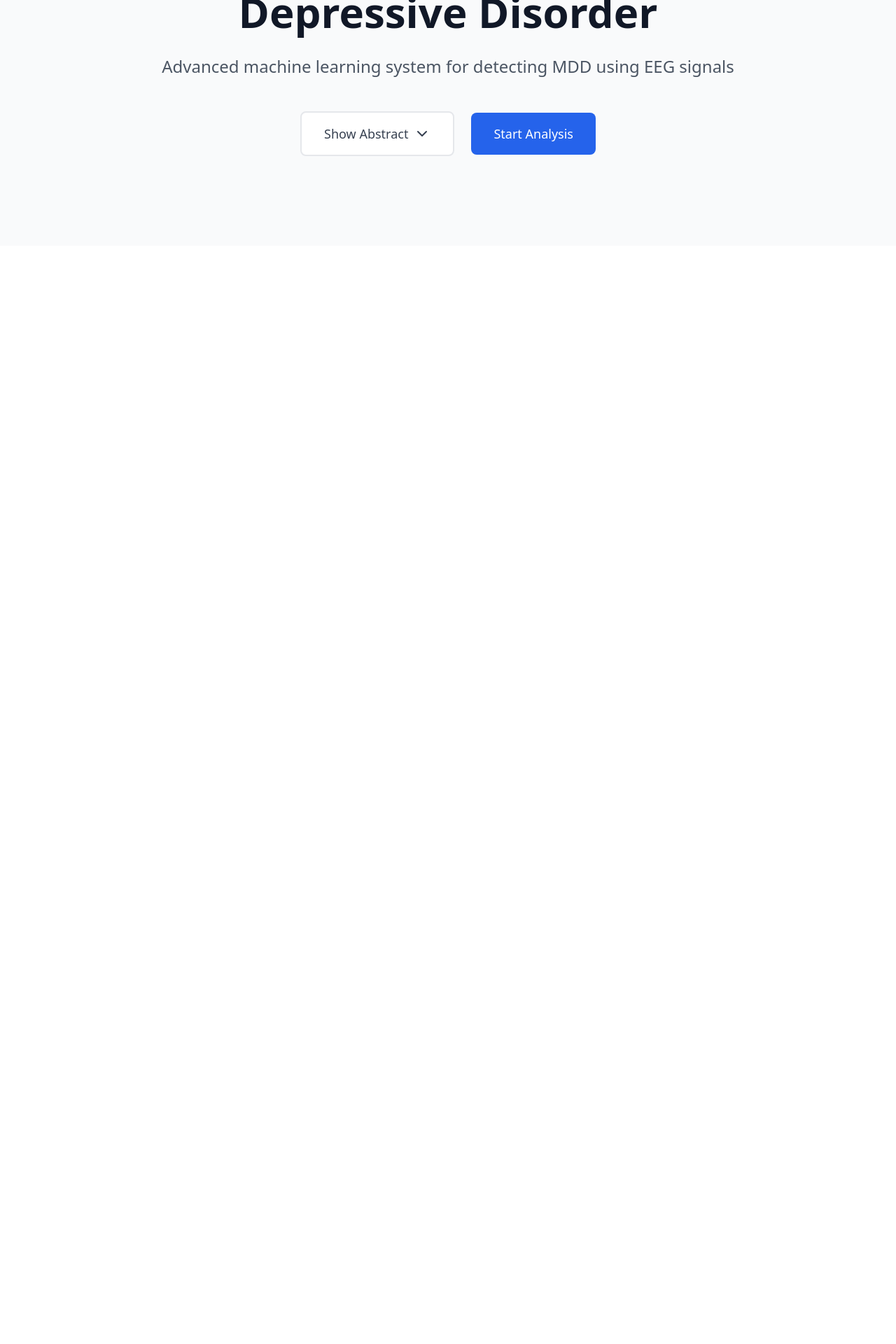
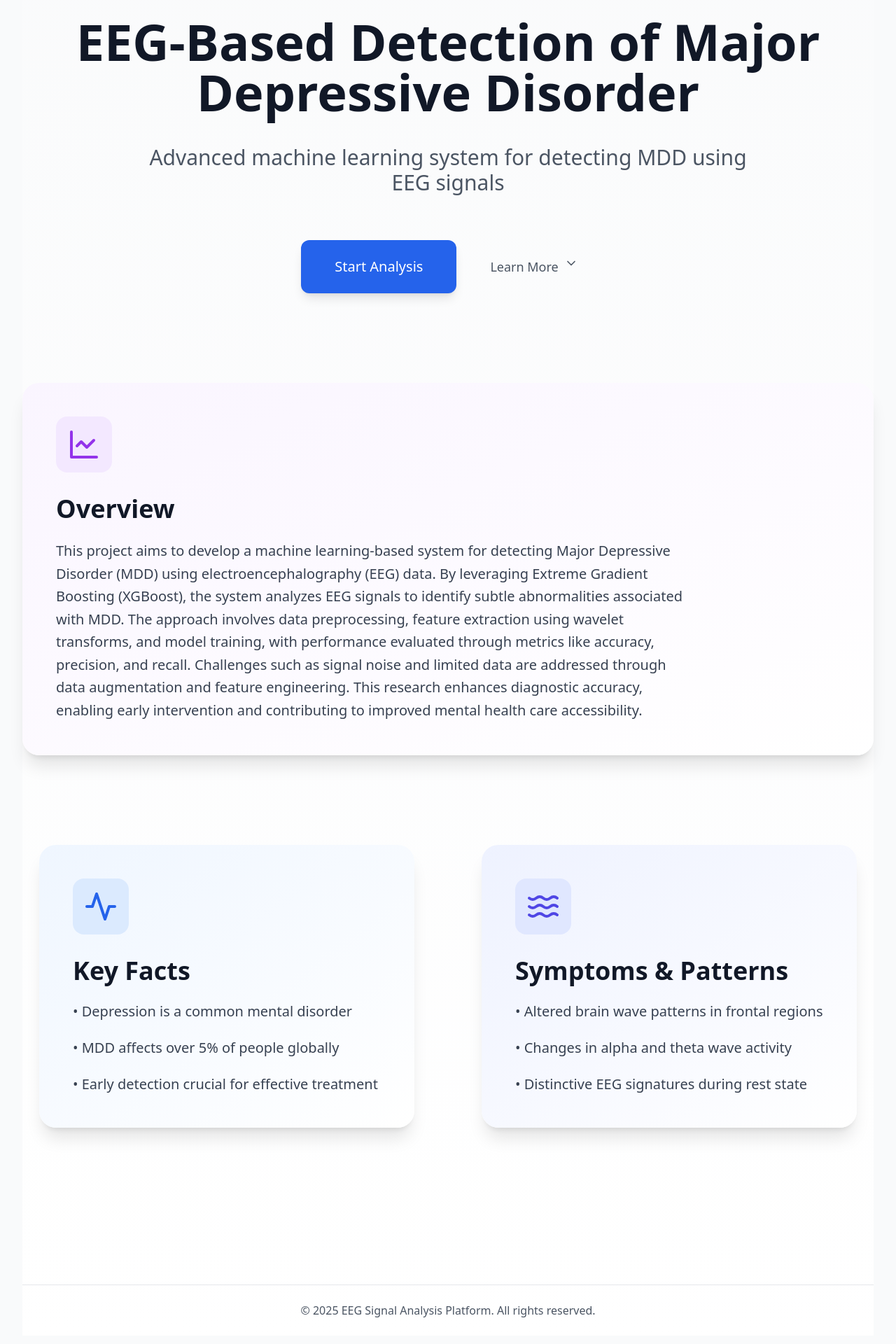
Before and after one commit to ksai-krishna/eeg_based_mdd_detection, a React (Vite) app: page / in a window 1280 px wide. Shown: the part 480-2400 px from the top of the page at 70% size. Before the commit the page ends 831 px from the top, so only its background shows below. Built offline with nearby package versions, Linux system fonts and the light colour scheme.

Commit message:
Removed abstract and added facts in home page

```diff
--- a/src/components/HomePage.tsx
+++ b/src/components/HomePage.tsx
@@ -1,67 +1,101 @@
-import React, { useState } from 'react';
+import React, { useRef } from 'react';
 import { useNavigate } from 'react-router-dom';
-import { Brain, ChevronDown, ChevronUp } from 'lucide-react';
+import { Brain, Activity, LineChart, Waves, ChevronDown } from 'lucide-react';
 
 const HomePage = () => {
-  const [showAbstract, setShowAbstract] = useState(false);
   const navigate = useNavigate();
+  const overviewRef = useRef(null);
+
+  const scrollToOverview = () => {
+    overviewRef.current?.scrollIntoView({ behavior: 'smooth' });
+  };
 
   return (
-    <div className="container mx-auto px-4 min-h-[calc(100vh-8rem)]">
-      <div className="flex flex-col items-center justify-center py-16 lg:py-24">
-        <div className="text-center max-w-5xl w-full">
-          <div className="inline-block p-6 lg:p-8 rounded-full bg-blue-100 mb-8 lg:mb-12">
-            <Brain className="h-20 w-20 lg:h-24 lg:w-24 text-blue-600" />
+    <div className="min-h-screen bg-gradient-to-b from-gray-50 to-white">
+      {/* Hero Section */}
+      <div className="container mx-auto px-6 py-24 lg:py-32">
+        <div className="text-center max-w-6xl mx-auto">
+          <div className="inline-block p-8 lg:p-10 rounded-full bg-blue-100 mb-10 lg:mb-16">
+            <Brain className="h-24 w-24 lg:h-32 lg:w-32 text-blue-600" />
           </div>
-          <h1 className="text-4xl lg:text-6xl font-bold text-gray-900 mb-6 lg:mb-8 leading-tight">
+          <h1 className="text-5xl lg:text-7xl font-bold text-gray-900 mb-8 lg:mb-10 leading-tight">
             EEG-Based Detection of Major Depressive Disorder
           </h1>
-          <p className="text-xl lg:text-2xl text-gray-600 mb-12 max-w-4xl mx-auto leading-relaxed">
+          <p className="text-2xl lg:text-3xl text-gray-600 mb-12 lg:mb-16 max-w-4xl mx-auto leading-relaxed">
             Advanced machine learning system for detecting MDD using EEG signals
           </p>
-          <div className="flex flex-col sm:flex-row items-center justify-center gap-4 sm:gap-6">
-            <button
-              onClick={() => setShowAbstract(!showAbstract)}
-              className="w-full sm:w-auto inline-flex items-center justify-center px-8 py-4 rounded-lg bg-white border-2 border-gray-200 text-gray-700 hover:bg-gray-50 transition-colors text-lg"
-            >
-              {showAbstract ? 'Hide Abstract' : 'Show Abstract'}
-              {showAbstract ? (
-                <ChevronUp className="ml-2 h-6 w-6" />
-              ) : (
-                <ChevronDown className="ml-2 h-6 w-6" />
-              )}
-            </button>
+          <div className="flex flex-row items-center justify-center gap-6">
   <button
     onClick={() => navigate('/upload')}
-              className="w-full sm:w-auto px-8 py-4 rounded-lg bg-blue-600 text-white hover:bg-blue-700 transition-colors text-lg font-medium"
+    className="px-12 py-6 rounded-xl bg-blue-600 text-white hover:bg-blue-700 transition-colors text-xl font-medium shadow-lg hover:shadow-xl transform hover:-translate-y-1 transition-all"
   >
     Start Analysis
   </button>
+  <button
+    onClick={scrollToOverview}
+    className="flex items-center gap-2 px-6 py-3 rounded-lg text-gray-600 hover:text-blue-600 transition-colors text-lg group"
+  >
+    Learn More
+    <ChevronDown className="h-5 w-5 animate-bounce group-hover:text-blue-600" />
+  </button>
+</div>
+
         </div>
       </div>
 
-        {showAbstract && (
-          <div className="w-full max-w-5xl mt-12 animate-fade-in">
-            <div className="bg-white rounded-xl shadow-lg p-8 lg:p-12">
-              <h2 className="text-2xl lg:text-3xl font-semibold mb-6">Abstract</h2>
-              <p className="text-gray-700 text-lg lg:text-xl leading-relaxed">
-                Major Depressive Disorder (MDD) is a common and serious mental health condition,
-                yet its diagnosis remains largely subjective and relies on clinical assessments,
-                leading to inconsistent outcomes and delayed treatment. This research project aims
-                to address this gap by developing a sophisticated machine learning system for MDD
-                detection using electroencephalography (EEG) data. The proposed system leverages
-                advanced algorithms like Convolutional and Recurrent Neural Networks to analyze EEG
-                signals, capturing Minor anomalies in brain activity linked with MDD. The methodology
-                involves data collection and preprocessing, followed by feature extraction using
-                techniques like wavelet transforms, and model training. The performance is evaluated
-                using metrics such as accuracy, precision, and recall. This approach tackles challenges
-                like signal noise and limited data availability through innovative techniques such as
-                data augmentation and feature engineering.
+      {/* Overview Section */}
+      <div
+        ref={overviewRef}
+        className="bg-gradient-to-br from-purple-50 to-white p-10 lg:p-12 rounded-3xl shadow-xl transform hover:scale-105 transition-transform lg:col-span-2 scroll-mt-8"
+      >
+        <div className="inline-flex items-center justify-center p-4 bg-purple-100 rounded-2xl mb-8">
+          <LineChart className="h-12 w-12 text-purple-600" />
+        </div>
+        <h2 className="text-3xl lg:text-4xl font-bold text-gray-900 mb-6">Overview</h2>
+        <p className="text-xl text-gray-700 leading-relaxed max-w-4xl">
+          This project aims to develop a machine learning-based system for detecting Major Depressive Disorder (MDD) using electroencephalography (EEG) data. By leveraging Extreme Gradient Boosting (XGBoost), the system analyzes EEG signals to identify subtle abnormalities associated with MDD. The approach involves data preprocessing, feature extraction using wavelet transforms, and model training, with performance evaluated through metrics like accuracy, precision, and recall. Challenges such as signal noise and limited data are addressed through data augmentation and feature engineering. This research enhances diagnostic accuracy, enabling early intervention and contributing to improved mental health care accessibility.
         </p>
       </div>
+
+      {/* Information Sections */}
+      <div className="py-24 lg:py-32">
+        <div className="container mx-auto px-6">
+          <div className="grid grid-cols-1 lg:grid-cols-2 gap-16 lg:gap-24 mb-16 lg:mb-24">
+            {/* Key Facts */}
+            <div className="bg-gradient-to-br from-blue-50 to-white p-10 lg:p-12 rounded-3xl shadow-xl transform hover:scale-105 transition-transform">
+              <div className="inline-flex items-center justify-center p-4 bg-blue-100 rounded-2xl mb-8">
+                <Activity className="h-12 w-12 text-blue-600" />
               </div>
-        )}
+              <h2 className="text-3xl lg:text-4xl font-bold text-gray-900 mb-6">Key Facts</h2>
+              <ul className="space-y-6 text-xl text-gray-700">
+                <li className="flex items-start">• Depression is a common mental disorder</li>
+                <li className="flex items-start">• MDD affects over 5% of people globally</li>
+                <li className="flex items-start">• Early detection crucial for effective treatment</li>
+              </ul>
             </div>
+
+            {/* Symptoms and Patterns */}
+            <div className="bg-gradient-to-br from-indigo-50 to-white p-10 lg:p-12 rounded-3xl shadow-xl transform hover:scale-105 transition-transform">
+              <div className="inline-flex items-center justify-center p-4 bg-indigo-100 rounded-2xl mb-8">
+                <Waves className="h-12 w-12 text-indigo-600" />
+              </div>
+              <h2 className="text-3xl lg:text-4xl font-bold text-gray-900 mb-6">Symptoms & Patterns</h2>
+              <ul className="space-y-6 text-xl text-gray-700">
+                <li className="flex items-start">• Altered brain wave patterns in frontal regions</li>
+                <li className="flex items-start">• Changes in alpha and theta wave activity</li>
+                <li className="flex items-start">• Distinctive EEG signatures during rest state</li>
+              </ul>
+            </div>
+          </div>
+        </div>
+      </div>
+
+      {/* Footer */}
+      <footer className="border-t mt-auto">
+        <div className="max-w-7xl mx-auto px-6 py-6 text-center text-gray-600">
+          © {new Date().getFullYear()} EEG Signal Analysis Platform. All rights reserved.
+        </div>
+      </footer>
     </div>
   );
 };
--- a/src/components/PredictionResults.tsx
+++ b/src/components/PredictionResults.tsx
@@ -57,10 +57,10 @@ const PredictionResults = () => {
         </div>
         <EEGVisualization />
       </div>
-      <button onClick={downloadReport} className="mt-6 px-6 py-3 bg-blue-600 text-white rounded-lg flex items-center space-x-2 hover:bg-blue-700">
+      {/* <button onClick={downloadReport} className="mt-6 px-6 py-3 bg-blue-600 text-white rounded-lg flex items-center space-x-2 hover:bg-blue-700">
         <Download className="w-5 h-5" />
         <span>Download Report</span>
-      </button>
+      </button> */}
     </div>
   );
 };
```
Also changed, not shown: preprocessed.csv. Lines whose indentation alone changed are shown as unchanged.
